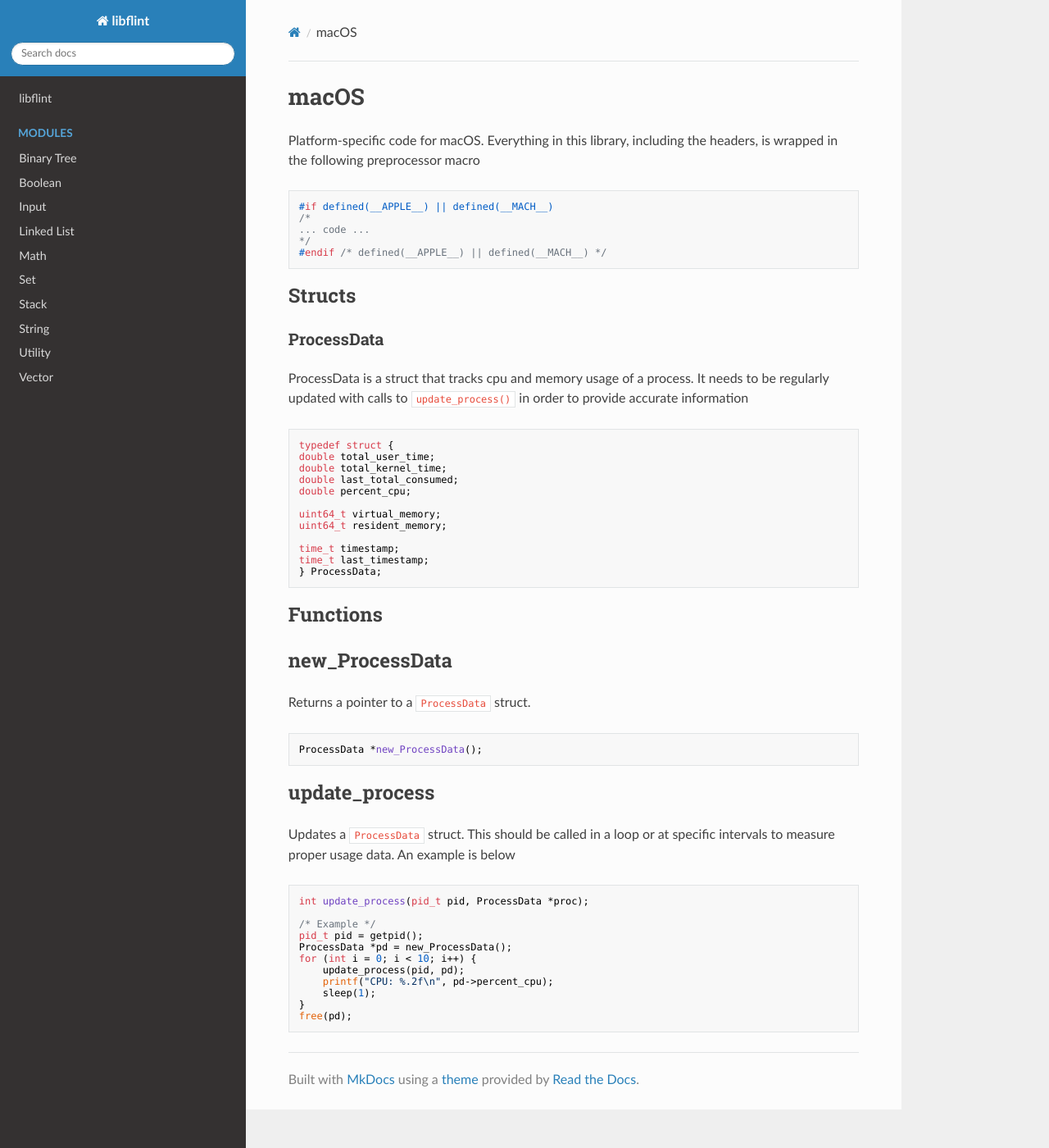
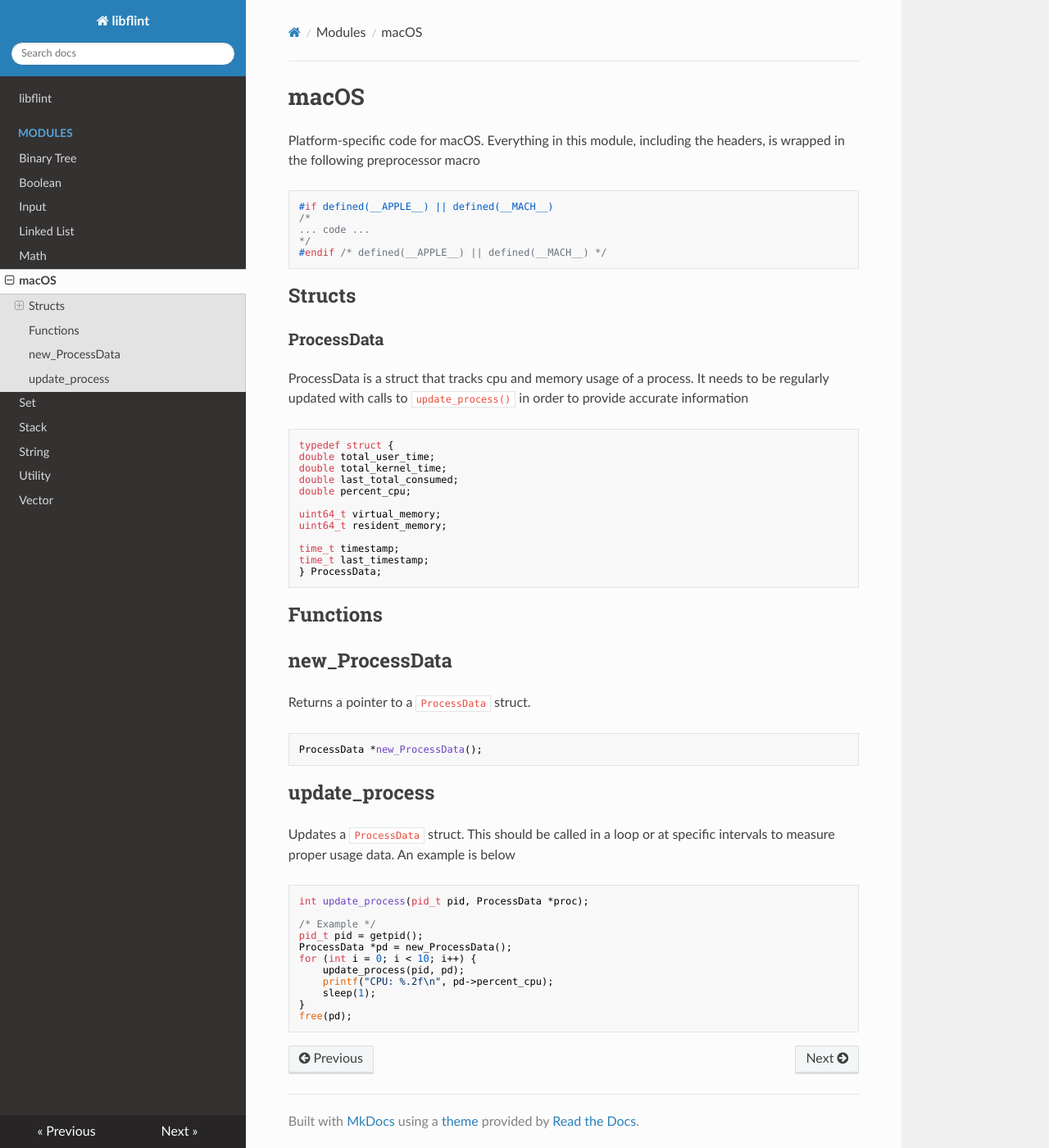
Before and after one commit to fputs/libflint, an MkDocs documentation site: the page built from docs/macos.md, in a window 1280 px wide and 1400 px high. Shown: the whole window at 82% size. Built offline with MkDocs 1.6.1, drawn with Linux system fonts in a browser that asks for light colours; nearby versions of some CDN libraries.

Commit message:
add macOS

````diff
--- a/docs/macos.md
+++ b/docs/macos.md
@@ -1,6 +1,6 @@
 # macOS
 
-Platform-specific code for macOS. Everything in this library, including the headers, is wrapped in the following
+Platform-specific code for macOS. Everything in this module, including the headers, is wrapped in the following
 preprocessor macro
 
 ```c
--- a/mkdocs.yml
+++ b/mkdocs.yml
@@ -10,6 +10,7 @@ nav:
     - 'Input': 'input.md'
     - 'Linked List': 'linkedlist.md'
     - 'Math': 'math.md'
+    - 'macOS': 'macos.md'
     - 'Set': 'set.md'
     - 'Stack': 'stack.md'
     - 'String': 'string.md'
````
